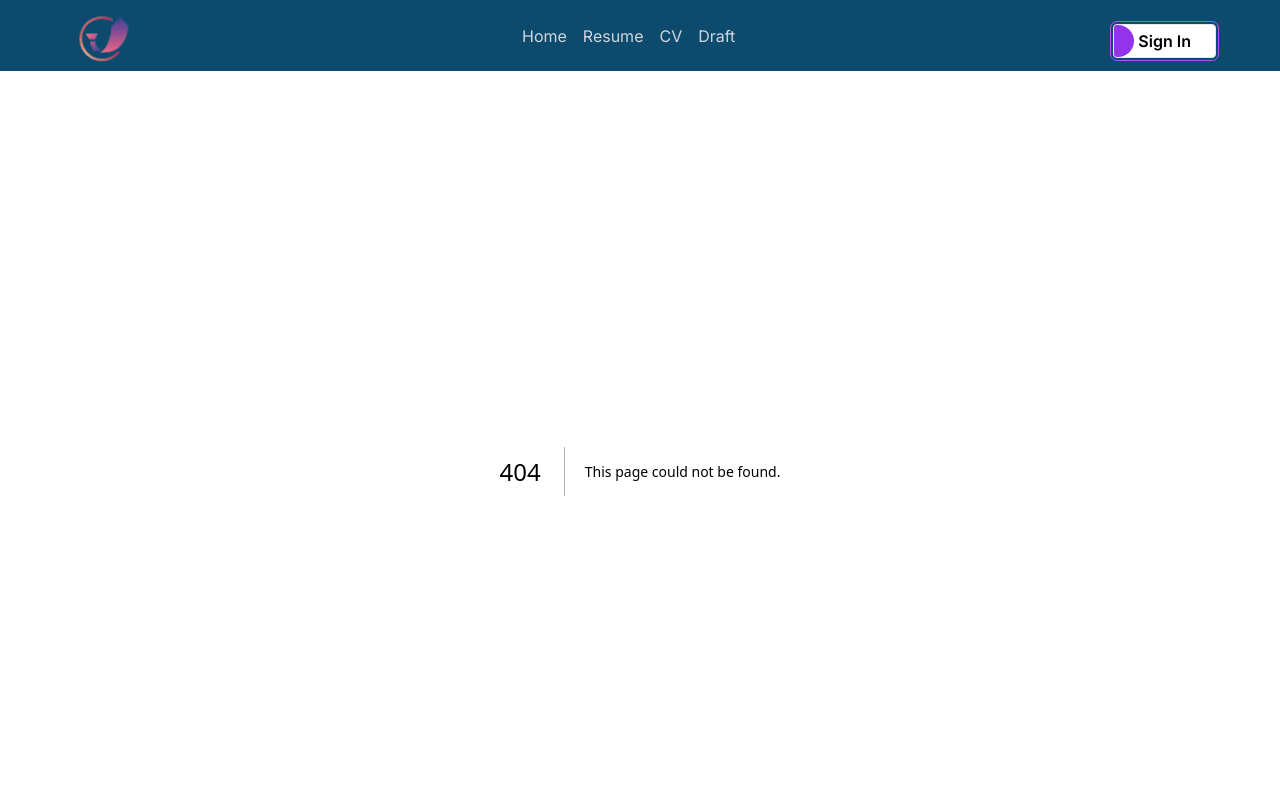
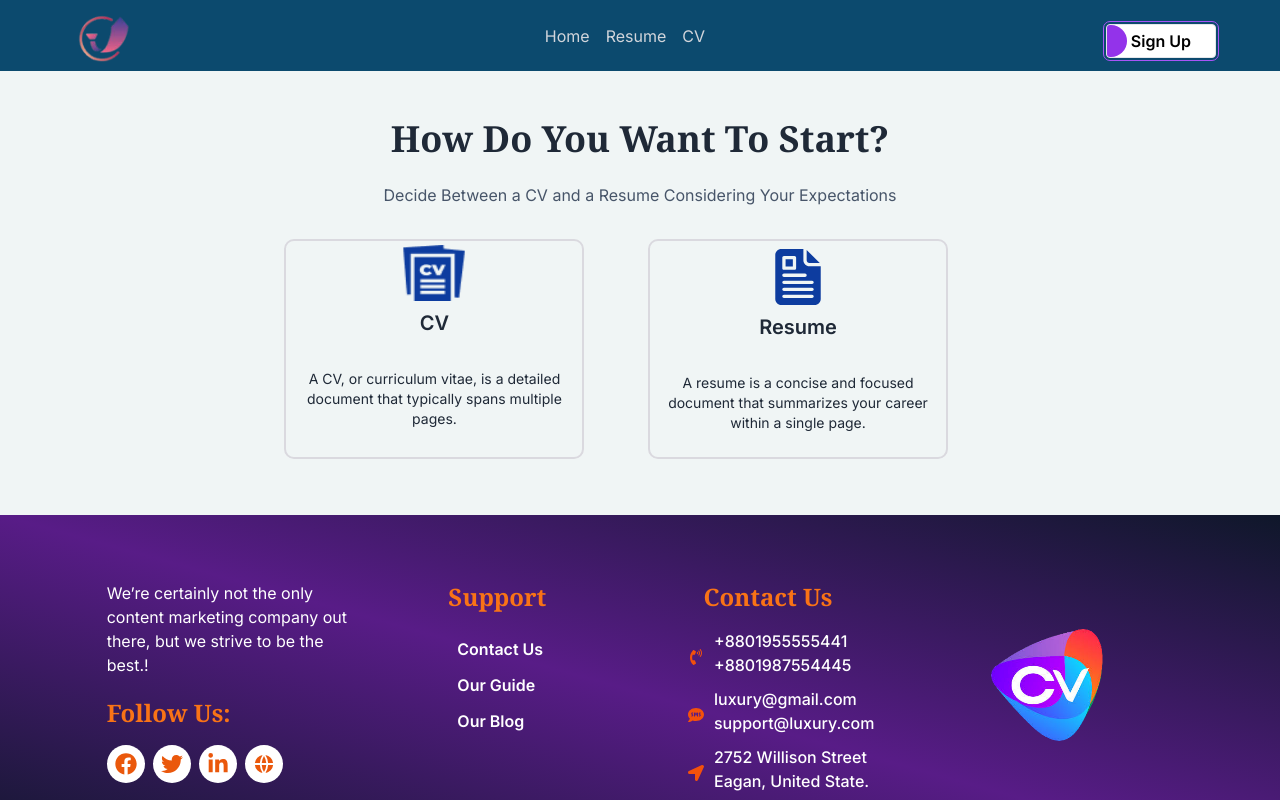
Before and after one commit to Nozibul/resume-builder-app, a Next.js app: page /select-type in a window 1280 px wide. Before the commit this address had no page. Shown: the top 800 px of the page. Built offline with nearby package versions, Linux system fonts and the light colour scheme.

Commit message:
select type page implement

```diff
--- a/local-json/CvResumeList.js
+++ b/local-json/CvResumeList.js
@@ -37,7 +37,7 @@ export const CV_DATA = [
 export const RESUME_DATA = [
     {
         id: "resume-1",
-        imageItem: "/assets/images/cv/canva_black_white_1.png",
+        imageItem: "/assets/images/cv/canva_black_white_3.png",
     },
     {
         id: "resume-2",
@@ -45,7 +45,7 @@ export const RESUME_DATA = [
     },
     {
         id: "resume-3",
-        imageItem: "/assets/images/cv/canva_black_white_3.png",
+        imageItem: "/assets/images/cv/canva_black_white_1.png",
     },
     {
         id: "resume-4",
--- a/package.json
+++ b/package.json
@@ -10,6 +10,7 @@
   },
   "dependencies": {
     "@hookform/resolvers": "^3.2.0",
+    "@reduxjs/toolkit": "^1.9.5",
     "autoprefixer": "10.4.14",
     "eslint": "8.41.0",
     "eslint-config-next": "13.4.3",
@@ -20,6 +21,7 @@
     "react-dom": "18.2.0",
     "react-hook-form": "^7.45.4",
     "react-icons": "^4.8.0",
+    "react-redux": "^8.1.2",
     "tailwindcss": "3.3.2",
     "yup": "^1.2.0"
   },
--- a/src/app/draft/page.js
+++ /dev/null
@@ -1,21 +0,0 @@
-import Link from "next/link";
-
-const Draft = () => {
-  return (
-    <div>
-        <ul>
-            <li>
-                <Link href='/1'> Draft 1</Link>
-            </li>
-            <li>
-                <Link href='/2'> Draft 2</Link>
-            </li>
-            <li>
-                <Link href='/3'>Draft 3</Link>
-            </li>
-        </ul>
-    </div>
-  )
-};
-
-export default Draft;
--- a/src/app/globals.css
+++ b/src/app/globals.css
@@ -173,6 +173,23 @@
  }
 
 
+ /* select type section */
+.box-container {
+  max-width: 300px;
+  width: 100%;
+  height: 220px;
+  border: 2px solid #dad9df;
+  border-radius: 10px;
+  padding-bottom: 0px !important;
+  transition: all 0.4s linear;
+  cursor: pointer;
+
+  @media (max-width: 567px) {
+      margin: 15px;
+  }
+}
+
+
 
 }
 
--- /dev/null
+++ b/src/app/select-type/page.jsx
@@ -0,0 +1,104 @@
+"use client";
+import { TextTitle } from "@/components/ui/text/Text";
+import { useRouter } from "next/navigation";
+import { useState } from "react";
+import Image from "next/image";
+import CV_ICON from "../../../public/assets/images/cv_icon.png";
+import DocumentImage from "../../../public/assets/images/document_img.svg";
+import OthersBtn from "@/components/ui/buttons/OthersBtn";
+
+const SelectType = () => {
+  const router = useRouter();
+
+  const [value, setValue] = useState("");
+  const [selectedOption, setSelectedOption] = useState(null);
+
+  // selected option cv or resume
+  const handleRadioClick = (index) => setSelectedOption(index);
+
+  // method to update active template type
+  const chooseTemplate = (e) => setValue(e.target.value);
+
+  // navigate user accordion to their template
+  const navigateMethod = () => (value ? router.push("/" + value) : null);
+
+  return (
+    <>
+      <section className="w-full template-section">
+        <div className="w-10/12 mx-auto py-12">
+          <TextTitle textTitle="How Do You Want To Start?" />
+          <p className="text-slate-600 text-center my-6">
+            Decide Between a CV and a Resume Considering Your Expectations
+          </p>
+
+          <div className="w-8/12 grid grid-cols-1 sm:grid-cols-2 gap-4 justify-center py-2 mx-auto">
+            <input
+              type="radio"
+              value="cv"
+              name="cv-or-resume"
+              id="cv_id"
+              className="hidden"
+              onChange={chooseTemplate}
+            />
+            <label
+              for="cv_id"
+              className={`box-container flex justify-center items-center flex-col
+                ${
+                  selectedOption === 0 ? "border-green-500 bg-green-100" : ""
+                } `}
+              onClick={() => handleRadioClick(0)}
+            >
+              <Image
+                src={CV_ICON}
+                className="w-16 h-14 -mt-6"
+                alt="cv-icon-image"
+              />
+              <h3 className="text-xl font-semibold mt-2">CV</h3>
+              <p className="text-sm text-center mt-8">
+                A CV, or curriculum vitae, is a detailed document that typically
+                spans multiple pages.
+              </p>
+            </label>
+
+            <input
+              type="radio"
+              id="resume_id"
+              name="cv-or-resume"
+              className="hidden"
+              value="resume"
+              onChange={chooseTemplate}
+            />
+            <label
+              for="resume_id"
+              className={`box-container flex justify-center items-center flex-col
+                ${
+                  selectedOption === 1 ? "border-green-500 bg-green-100" : ""
+                } `}
+              onClick={() => handleRadioClick(1)}
+            >
+              <Image
+                src={DocumentImage}
+                className="w-16 h-14 -mt-4"
+                alt="cv-icon-image"
+              />
+              <h3 className="text-xl font-semibold mt-2">Resume</h3>
+              <p className="text-sm text-center mt-8 ">
+                A resume is a concise and focused document that summarizes your
+                career within a single page.
+              </p>
+            </label>
+          </div>
+        </div>
+        {
+          value && (
+            <div className="text-center pb-10 sm:mb-0">
+             <OthersBtn text="Continue" cb={navigateMethod} />
+            </div>
+          )
+        }
+      </section>
+    </>
+  );
+};
+
+export default SelectType;
--- /dev/null
+++ b/src/app/sign-in/page.jsx
@@ -0,0 +1,9 @@
+'use client'
+
+const SignIn = () => {
+  return (
+    <div>page</div>
+  )
+}
+
+export default SignIn
--- /dev/null
+++ b/src/app/sign-up/page.jsx
@@ -0,0 +1,10 @@
+'use client'
+const SignUp = () => {
+  return (
+    <div>
+        <input type="text" placeholder="Type here" className="input input-bordered input-primary w-full max-w-xs" />
+    </div>
+  )
+}
+
+export default SignUp
--- a/src/components/accordionItem/AccordionItem.jsx
+++ b/src/components/accordionItem/AccordionItem.jsx
@@ -5,7 +5,7 @@ const AccordionItem = () => {
     const titleText = `Have Questions For A Great Resume?`
   return (
     <>
-     <div className='bg-base-200 w-full py-12 mt-14'>
+     <div className='bg-base-200 w-full py-12 mt-14 z-'>
         <div>
           <TextTitle textTitle={titleText}  />
           <p className='text-slate-600 text-center my-6'>Expert Answers to All Your Resume Inquiries.</p>
@@ -13,7 +13,7 @@ const AccordionItem = () => {
         {accordion_data?.length === 0 ? "Loading..." : (
          <>
             {accordion_data.map((item) => (
-            <div key={item.id} className="collapse collapse-plus bg-white w-10/12 mx-auto my-4 p-3">
+            <div key={item.id} className="collapse collapse-plus bg-white w-10/12 mx-auto my-4 p-3 ">
                 <input type="radio" name="my-accordion-3"  />
                 <div className="collapse-title text-xl font-medium">
                 {item.heading}
@@ -26,7 +26,6 @@ const AccordionItem = () => {
          </>
         )}
 
-
      </div>
 
     </>
--- a/src/components/header/Header.jsx
+++ b/src/components/header/Header.jsx
@@ -24,7 +24,7 @@ const Header = () => {
 
   return (
     <>
-    <div className="bg-sky-900 left-0 top-0 w-full z-10 ease-in duration-300">
+    <div className="bg-sky-900 left-0 sticky top-0 w-full z-50 ">
       <div className="w-full m-auto flex justify-between p-2 text-white">
         <Link className="ml-14 w-20" href="/">
             <Image src={logo} alt="logo" />
@@ -40,16 +40,13 @@ const Header = () => {
           <li className="p-2">
             <Link href="/cv" className={`hover:text-gray-300 ${isActive('/cv')}`}>CV</Link>
           </li>
-          <li className="p-2">
-            <Link href="/draft" className={`hover:text-gray-300 ${isActive('/draft')}`}>Draft</Link>
-          </li>
         </ul>
 
          <div className="mr-14 mt-4">
             {/* <Link href={router.pathname === '/sign-up' ? '/sign-in' : '/sign-up'}>
             {router.pathname === '/sign-up' ? 'Sign In' : 'Sign Up'}
            </Link>   */}
-         <OthersBtn text="Sign In" />
+         <OthersBtn text="Sign Up" />
         </div>
 
          {/* Mobile Button */}
@@ -73,9 +70,6 @@ const Header = () => {
             <li onClick={handleNav} className="p-4 text-4xl hover:text-gray-500">
               <Link href="/cv">CV</Link>
             </li>
-            <li onClick={handleNav} className="p-4 text-4xl hover:text-gray-500">
-              <Link href="/draft">Draft</Link>
-            </li>
           </ul>
         </div>
       </div>
@@ -85,75 +79,3 @@ const Header = () => {
 };
 
 export default Header;
-
-
-// 'use client'
-// import Link from 'next/link';
-// import { useRouter } from 'next/navigation';
-
-// const Header = () => {
-//   const router = useRouter();
-
-//   const isActive = (path) => {
-//     return router.pathname === path ? 'text-white' : 'text-gray-300';
-//   };
-
-//   return (
-//     <nav className="bg-gray-800 py-4">
-//       <div className="container mx-auto flex justify-between items-center">
-//         <Link href="/" className="text-white text-xl font-bold">Logo
-//         </Link>
-//         <ul className="hidden md:flex space-x-4">
-//           <li>
-//             <Link href="/"
-//                className={`hover:text-gray-300 ${isActive('/')}`}>Home
-//             </Link>
-//           </li>
-//           <li>
-//             <Link href="/resume"
-//               className={`hover:text-gray-300 ${isActive('/resume')}`}>Resume
-//             </Link>
-//           </li>
-//           <li>
-//             <Link href="/cv"
-//               className={`hover:text-gray-300 ${isActive('/cv')}`}>CV
-//             </Link>
-//           </li>
-//         </ul>
-//         <div className="md:hidden">
-//           <button className="text-white focus:outline-none">
-//             <svg
-//               className="h-6 w-6 fill-current"
-//               xmlns="http://www.w3.org/2000/svg"
-//               viewBox="0 0 24 24"
-//             >
-//               <path
-//                 fillRule="evenodd"
-//                 d="M3 5h18a1 1 0 010 2H3a1 1 0 010-2zm0 7h18a1 1 0 010 2H3a1 1 0 010-2zm0 7h18a1 1 0 010 2H3a1 1 0 010-2z"
-//               />
-//             </svg>
-//           </button>
-//         </div>
-//       </div>
-//       <ul className="md:hidden">
-//         <li>
-//           <Link href="/"
-//              className={`block py-2 ${isActive('/')}`}>Home
-//           </Link>
-//         </li>
-//         <li>
-//           <Link href="/resume"
-//              className={`block py-2 ${isActive('/resume')}`}>Resume
-//           </Link>
-//         </li>
-//         <li>
-//           <Link href="/cv"
-//              className={`block py-2 ${isActive('/cv')}`}>CV
-//           </Link>
-//         </li>
-//       </ul>
-//     </nav>
-//   );
-// };
-
-// export default Header;
--- a/src/components/hero/Hero.jsx
+++ b/src/components/hero/Hero.jsx
@@ -1,6 +1,7 @@
 'use client'
 
 import Image from "next/image";
+import Link from "next/link"
 import { TextHeader, TextTitle } from "../ui/text/Text";
 import OthersBtn from "../ui/buttons/OthersBtn";
 import Resume from "../../../public/assets/images/hand-resume-copy-removebg-preview.png";
@@ -20,7 +21,9 @@ const Hero = () => {
               <TextHeader textHeader={textHeader} headerPosition={true}/>
               <TextTitle textTitle={textTitle} titlePosition={true} />
               <div className="mt-12">
-               <OthersBtn text="Get Started" />
+               <Link href='/select-type'>
+                <OthersBtn text="Get Started" />
+               </Link>
               </div>
             </div>
             <div className="grid justify-items-center">
--- a/src/components/ui/buttons/OthersBtn.jsx
+++ b/src/components/ui/buttons/OthersBtn.jsx
@@ -1,7 +1,8 @@
-const OthersBtn = ({text}) => {
+const OthersBtn = ({text,cb = null }) => {
+  console.log(cb)
   return (
     <>
-       <button className="h-8 px-6 py-4 border outline-double outline-purple-500 outline-1 font-semibold outline-offset-2 relative inline-flex items-center justify-start overflow-hidden transition-all bg-white rounded hover:bg-white group">
+       <button onClick={cb}  className="h-8 px-6 py-4 border outline-double outline-purple-500 outline-1 font-semibold outline-offset-2 relative inline-flex items-center justify-start overflow-hidden transition-all bg-white rounded hover:bg-white group">
         <span className="w-5 h-full rounded-r-full bg-purple-600 absolute top-0 left-0 ease-out duration-500 transition-all group-hover:w-full group-hover:h-full group-hover:rounded-none -z-1"></span>
         <span className="w-full text-black transition-colors duration-300 ease-in-out group-hover:text-white z-10">
          {text}
```
Also changed, not shown: src/app/draft/[draftId].js (deleted, +0 -9 lines), 1 other file (tests, documents, lock files or other folders).
